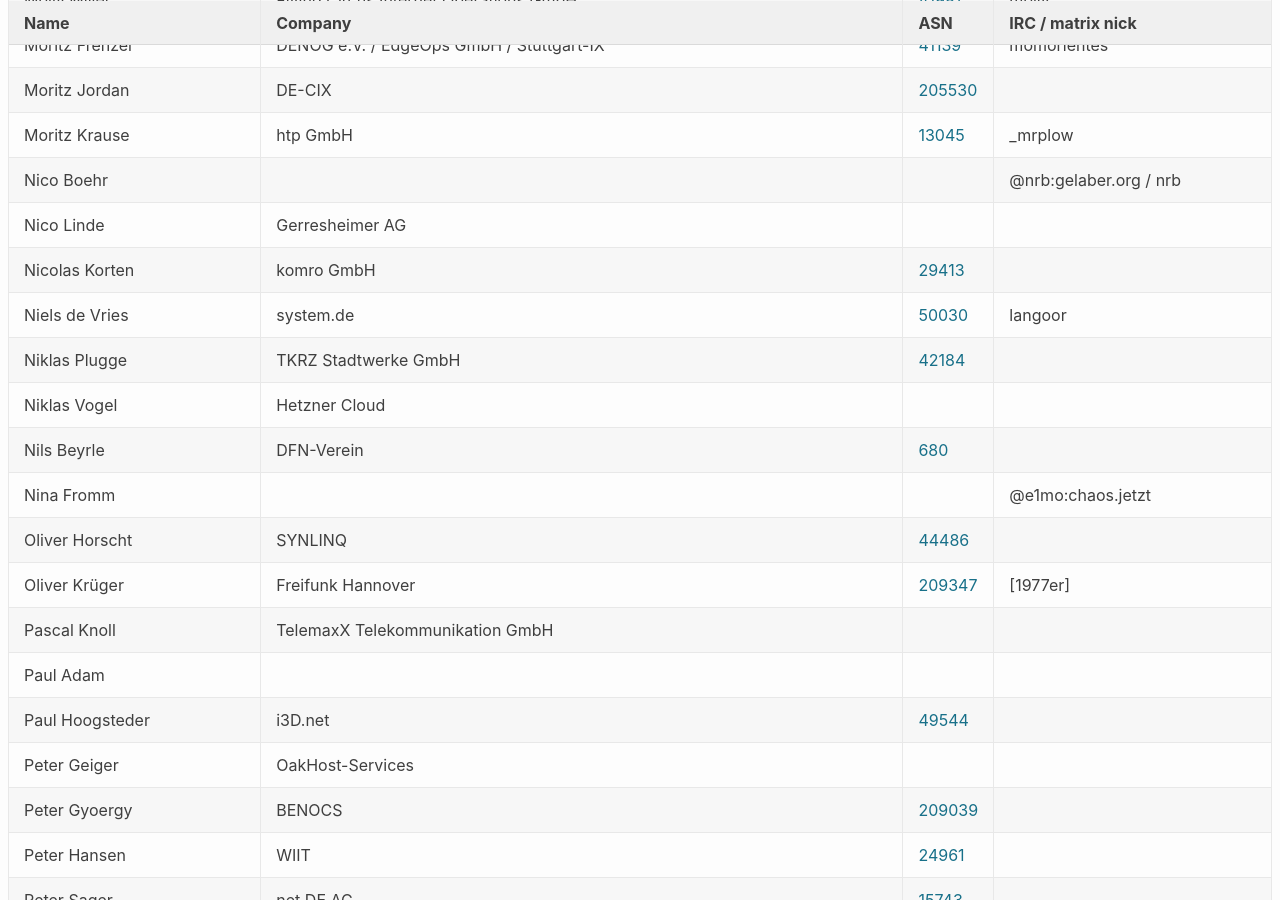
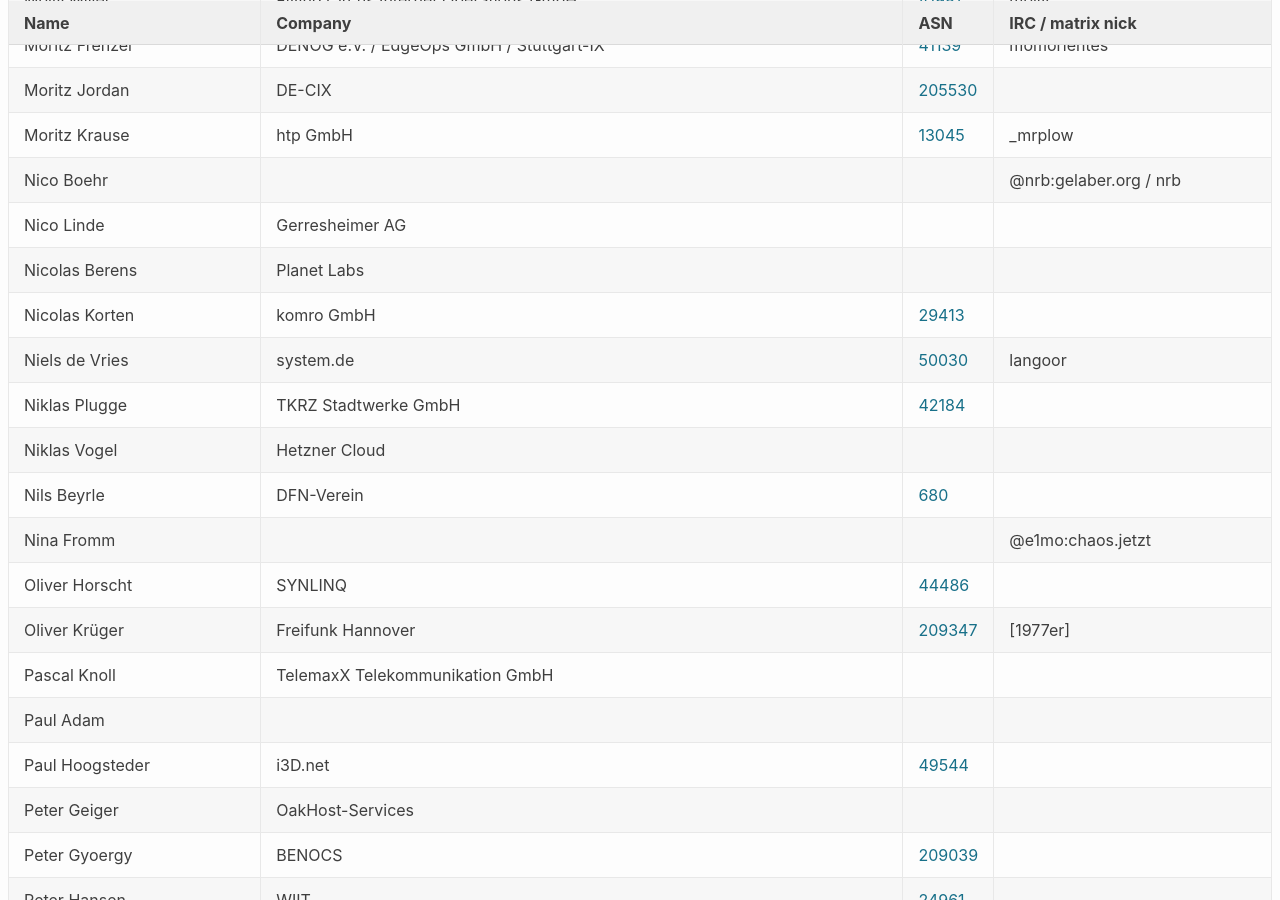
Before and after one commit to denog/pretix-attendeelist, a Jekyll site: the page built from denog17/index.markdown, in a window 1280 px wide and 900 px high, scrolled down 8974 px. Built offline with Jekyll 4.4.1, drawn with Linux system fonts in a browser that asks for light colours.

Commit message:
Latest data: Thu Jul 24 13:22:16 UTC 2025

```diff
--- a/_data/attendees_denog17_onsite.json
+++ b/_data/attendees_denog17_onsite.json
@@ -1200,6 +1200,12 @@
     "asn": null
   },
   {
+    "name": "Nicolas Berens",
+    "company": "Planet Labs",
+    "irc": null,
+    "asn": null
+  },
+  {
     "name": "Nicolas Korten",
     "company": "komro GmbH",
     "irc": null,
```
